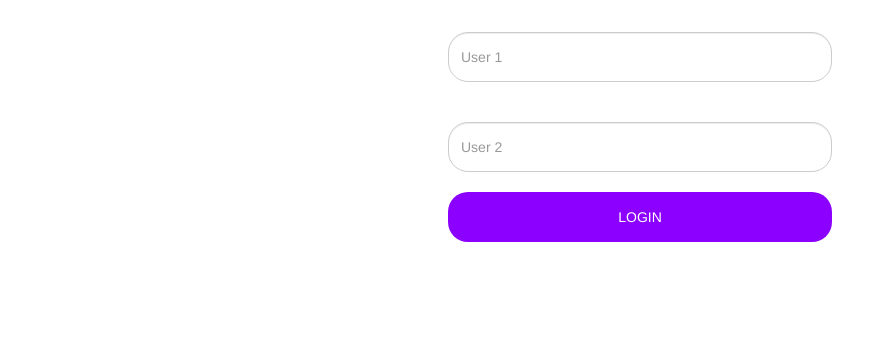
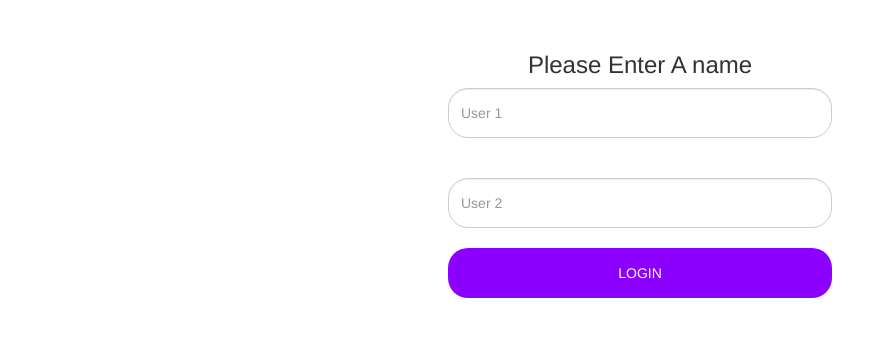
Before and after one commit to SumanyuSwar/P90, a plain HTML site: page index.html in a window 1280 px wide. Shown: the part 183-520 px from the top of the page, without its empty margins (0-886 px from the left). Drawn offline with nearby package versions, Linux system fonts and the light colour scheme.

Commit message:
Update index.html

```diff
--- a/index.html
+++ b/index.html
@@ -23,6 +23,7 @@
             <h1>Login</h1>
             <div class="underline"> </div>
             <br>
+            <h3>Please Enter A name</h3>
             <div id="login">
                 <input id="user_in_1" type="text" placeholder="User 1" class="form-control" style="width: 30%;height: 50px;border-radius:20px;margin:auto;">
                 <br>
```
